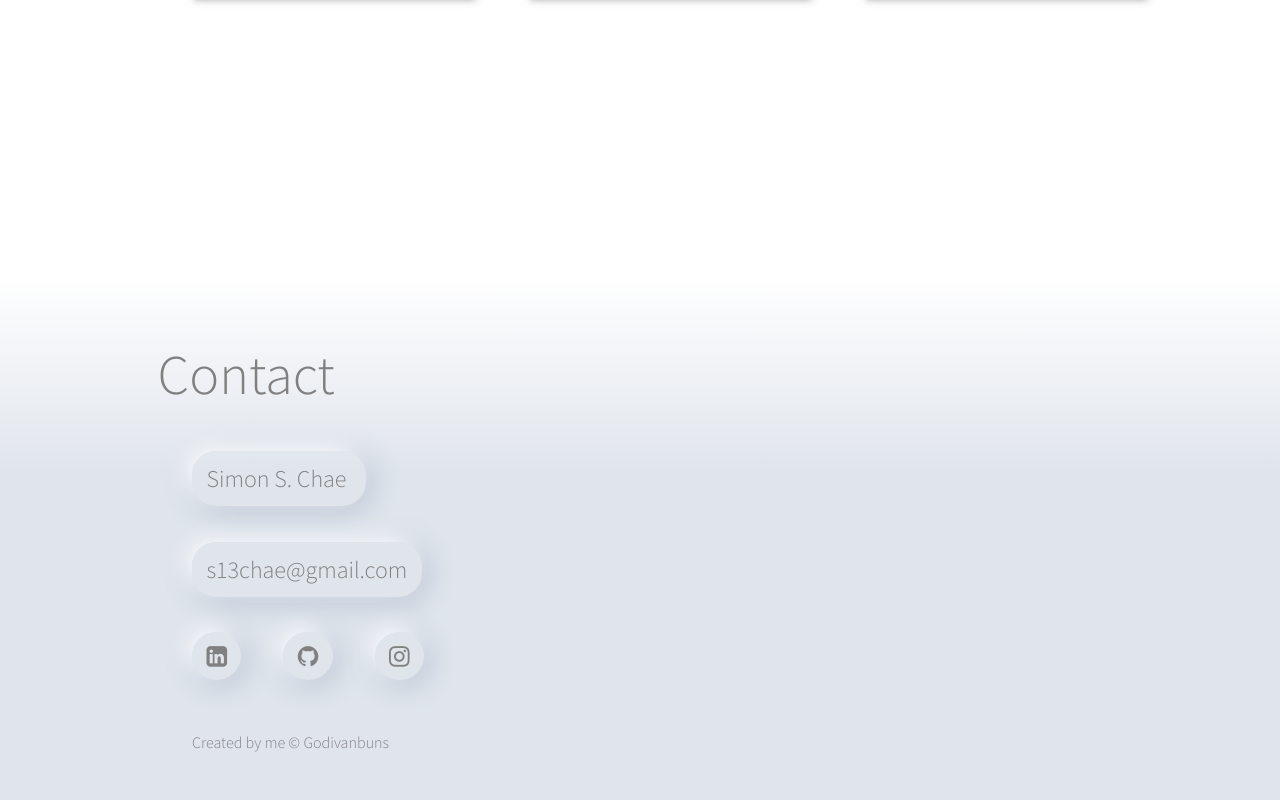
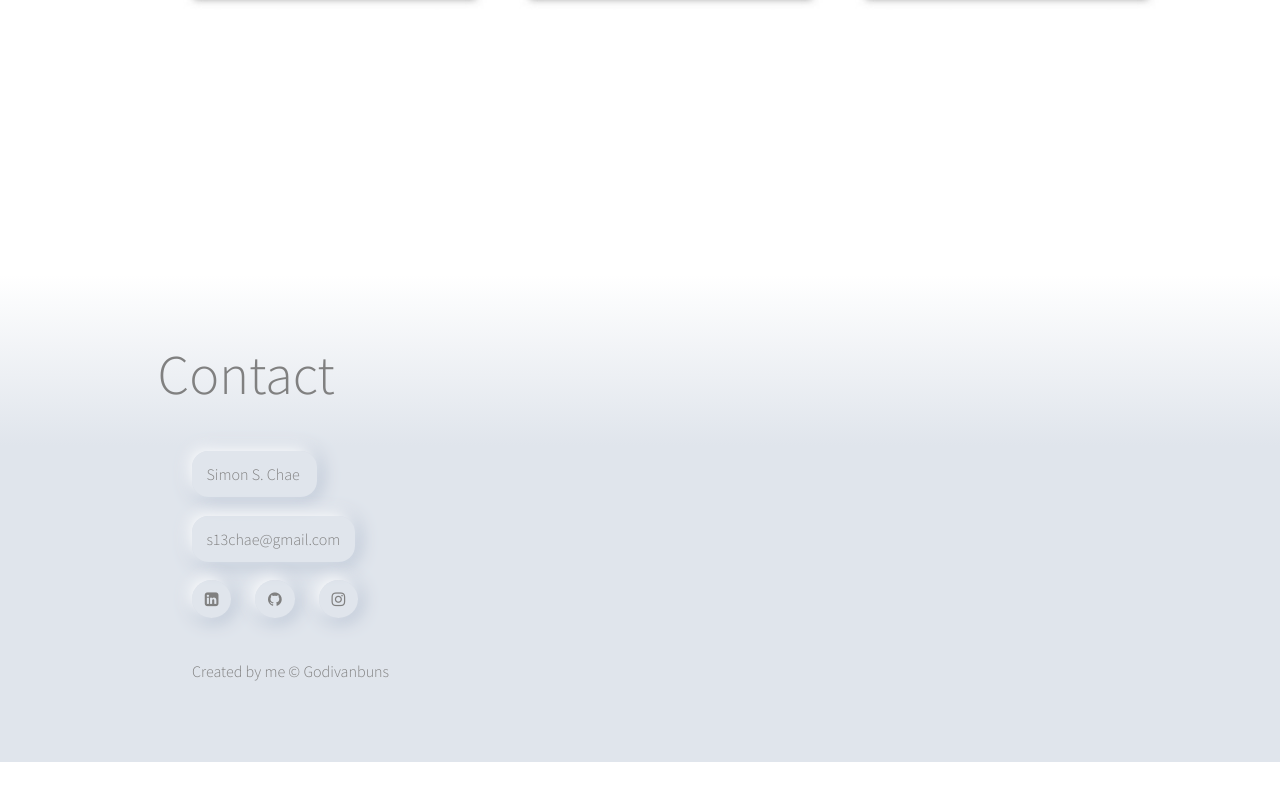
Before and after one commit to DivaGodiva/port-simon, a React (Create React App) app: page / in a window 1280 px wide. Shown: the part 1888-2688 px from the top of the page. After the commit the page ends 2650 px from the top, so only its background shows below. Built offline with nearby package versions, Linux system fonts and the light colour scheme.

Commit message:
soft ui upgrade 3

```diff
--- a/src/styles/contact.css
+++ b/src/styles/contact.css
@@ -13,24 +13,24 @@
 
 .name {
   color: grey;
-  font-size: 1.5em;
-  margin-left: 4em;
+  font-size: 1em;
+  margin-left: 6em;
   margin-bottom: 1em;
 }
 
 .wack {
-  margin-top: 1.3em;
+  margin-top: 1.5em;
 }
 
 .nameo {
   box-shadow: -.25em -.25em 1em white, .1em .1em 1.25em #a3b1c6;
-  padding: .5em .6em .5em .6em;
+  padding: .8em .9em .8em .9em;
   border-radius: 1em;
   margin-bottom: 2em;
 }
 
 .namae {
-  width: 7.25em;
+  width: 7.8em;
 }
 
 div.name {
@@ -39,9 +39,9 @@ div.name {
 
 .contactlinks {
   color: grey;
-  margin-right: 1.75em;
+  margin-right: 1.5em;
   box-shadow: -.25em -.25em 1em white, .1em .1em 1.25em #a3b1c6;
-  padding: .35em .6em .35em .6em;
+  padding: .55em .8em .55em .8em;
   border-radius: 50%;
 }
 
```
